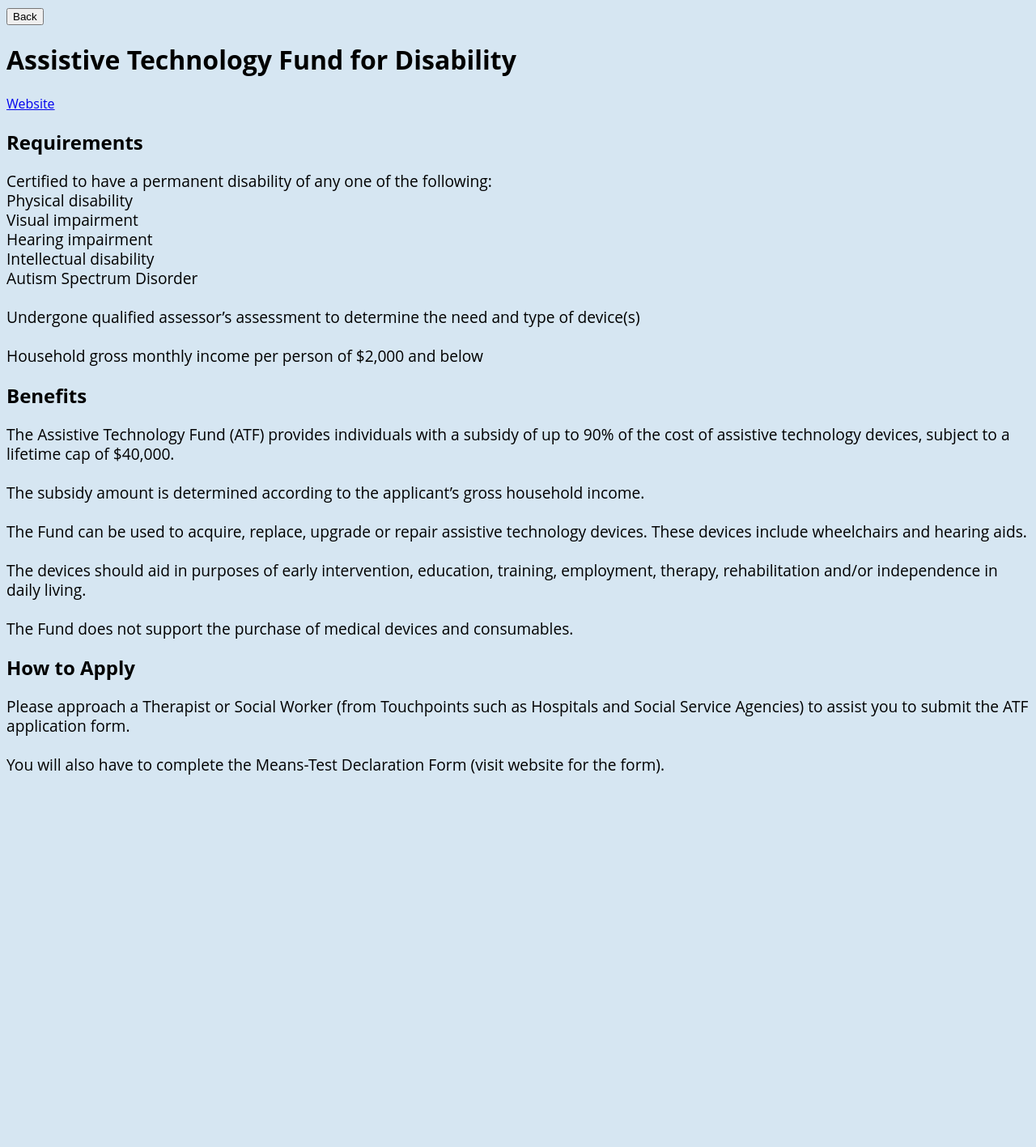
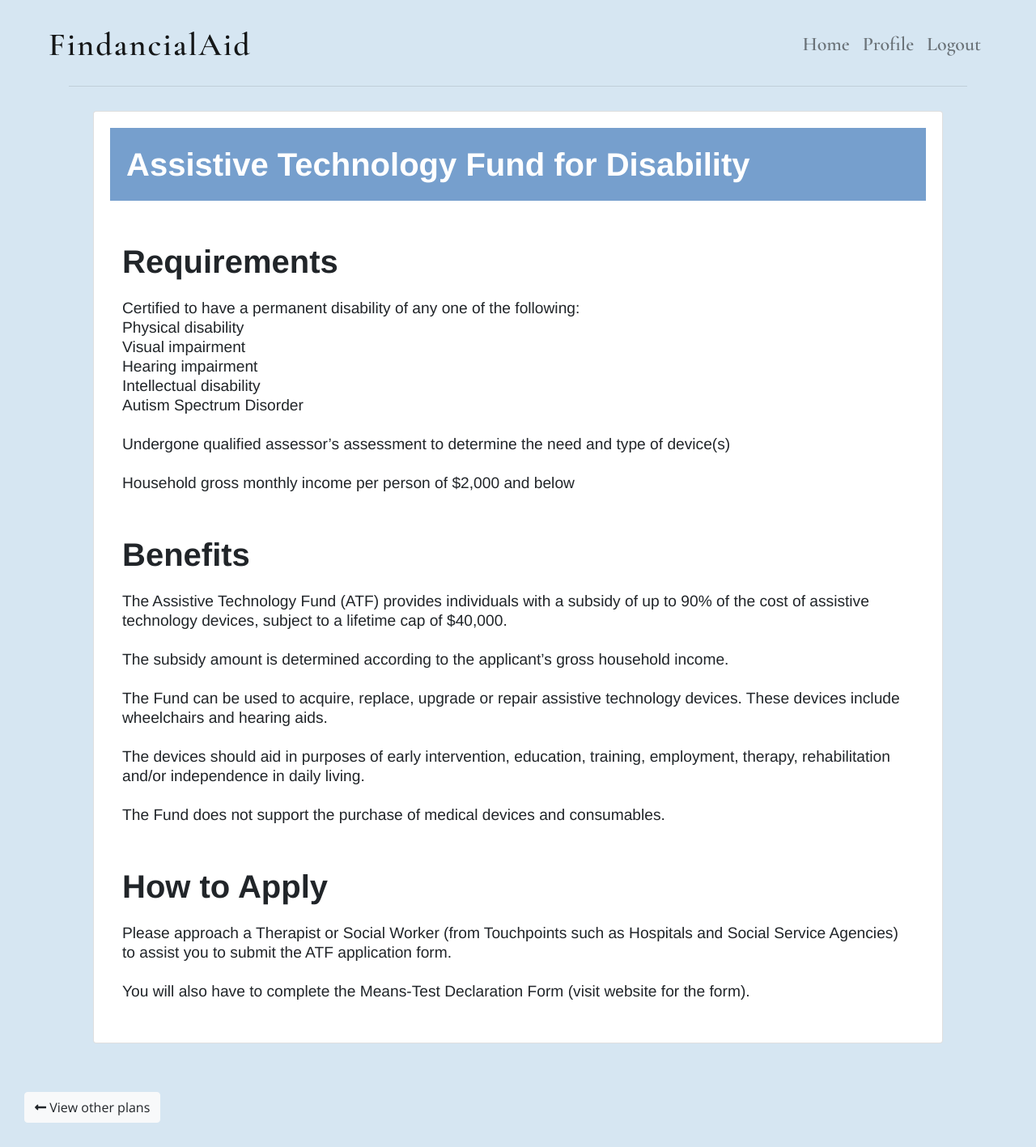
Before and after one commit to violettzx/findancial-aid, a Flask app: a page that uses app/templates/view_plan.html in a window 1280 px wide. Shown: the whole page at 81% size. Before the commit the page ends 957 px from the top, so only its background shows below. Run offline with Flask 2, Linux system fonts and the light colour scheme; data comes from the database, SQL or seed files in the repository; some libraries are stand-ins or nearby versions; some web fonts are replaced.

Commit message:
Update view_plan.html

```diff
--- a/app/templates/view_plan.html
+++ b/app/templates/view_plan.html
@@ -1,26 +1,66 @@
-<!DOCTYPE html>
-<html lang="en">
-<head>
-    <meta charset="UTF-8">
-    <title>{{ plan.name }}</title>
-    <link rel="stylesheet" href="{{ url_for('static', filename='styles.css') }}" />
-</head>
-<body>
-    <div>
-        <button onclick="back()">Back</button>
-        <h1>{{ plan.name }}</h1>
-        <a href="{{ plan.website }}">Website</a>
-        <h2>Requirements</h2>
-        <p class="article-content">{{ plan.req_full }}</p>
-        <h2>Benefits</h2>
-        <p class="article-content">{{ plan.benefits_full }}</p>
-        <h2>How to Apply</h2>
-        <p class="article-content">{{ plan.application }}</p>
+{% extends "base.html" %}
+{% block content %}
+
+ <nav class="navbar navbar-expand-lg navbar-light">
+
+        <a class="navbar-brand" href="{{ url_for('home') }}">FindancialAid</a>
+
+        <button class="navbar-toggler" type="button" data-toggle="collapse" data-target="#navbarTogglerDemo02">
+            <span class="navbar-toggler-icon"></span>
+        </button>
+
+        <div class="collapse navbar-collapse" id="navbarTogglerDemo02">
+
+          <ul class="navbar-nav ml-auto">
+            <li class="nav-item">
+              <a class="nav-link" href="{{ url_for('home') }}">Home</a>
+            </li>
+            <li class="nav-item">
+              <a class="nav-link" href="#">Profile</a>
+            </li>
+            <li class="nav-item">
+              <a class="nav-link" href="{{ url_for('logout') }}">Logout</a>
+            </li>
+          </ul>
+        </div>
+      </nav>
+<div class="container">
+    <hr>
+    <div class="card plan-info">
+     <div class="card-body">
+
+
+              <div class="plan-head">
+                <a href="{{ plan.website }}" class="plan-name">{{ plan.name }}</a>
+              </div>
+              <div class="plan-other-parts">
+                  <p class="plan-sec">Requirements</p>
+                  <p class="article-content">{{ plan.req_full }}</p>
+              </div>
+              <div class="plan-other-parts">
+                  <p class="plan-sec">Benefits</p>
+                  <p class="article-content">{{ plan.benefits_full }}</p>
+              </div>
+              <div class="plan-other-parts">
+                  <p class="plan-sec">How to Apply</p>
+                  <p class="article-content">{{ plan.application }}</p>
+              </div>
+
     </div>
+ </div>
+</div>
+
+
+
     <script>
         function back() {
             window.history.back();
         }
     </script>
-</body>
-</html>
+
+    <button class="btn btn-light back-button " onclick="back()">
+            <i class="fas fa-long-arrow-alt-left "></i>
+            <span class="back-btn-words">View other plans</span>
+    </button>
+
+{% endblock %}
```
